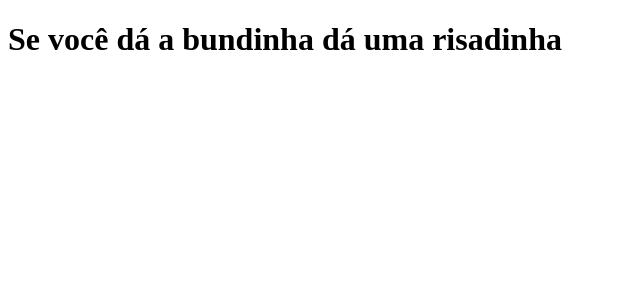
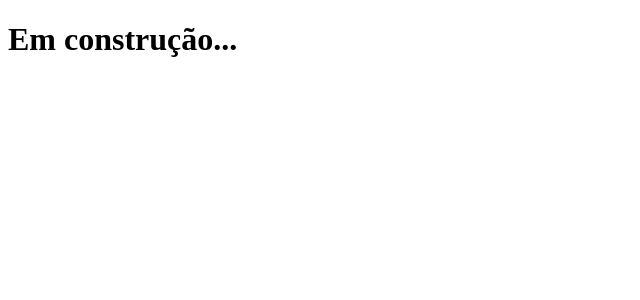
Before and after one commit to pedroaugsf/Clone-tab-news, a Next.js app: page / in a window 1280 px wide. Shown: the top 300 px of the page, without its empty margins (0-640 px from the left). Built offline with nearby package versions, Linux system fonts and the light colour scheme.

Commit message:
Adicionando novo endpoint api/v1/status e fazendo teste de integração dele

```diff
--- /dev/null
+++ b/pages/api/v1/status/index.js
@@ -0,0 +1,10 @@
+//request → Representa a requisição feita pelo cliente (ex: navegador, Postman).
+//response → Permite enviar uma resposta ao cliente.
+
+function status(request, response) {
+  response.status(200).json({
+    chave: "São acima da média",
+  });
+}
+
+export default status;
--- a/pages/index.js
+++ b/pages/index.js
@@ -1,5 +1,5 @@
 function Home() {
-  return <h1>Se você dá a bundinha dá uma risadinha</h1>;
+  return <h1>Em construção...</h1>;
 }
 
 export default Home;
```
Also changed, not shown: 1 other file (tests, documents, lock files or other folders).
